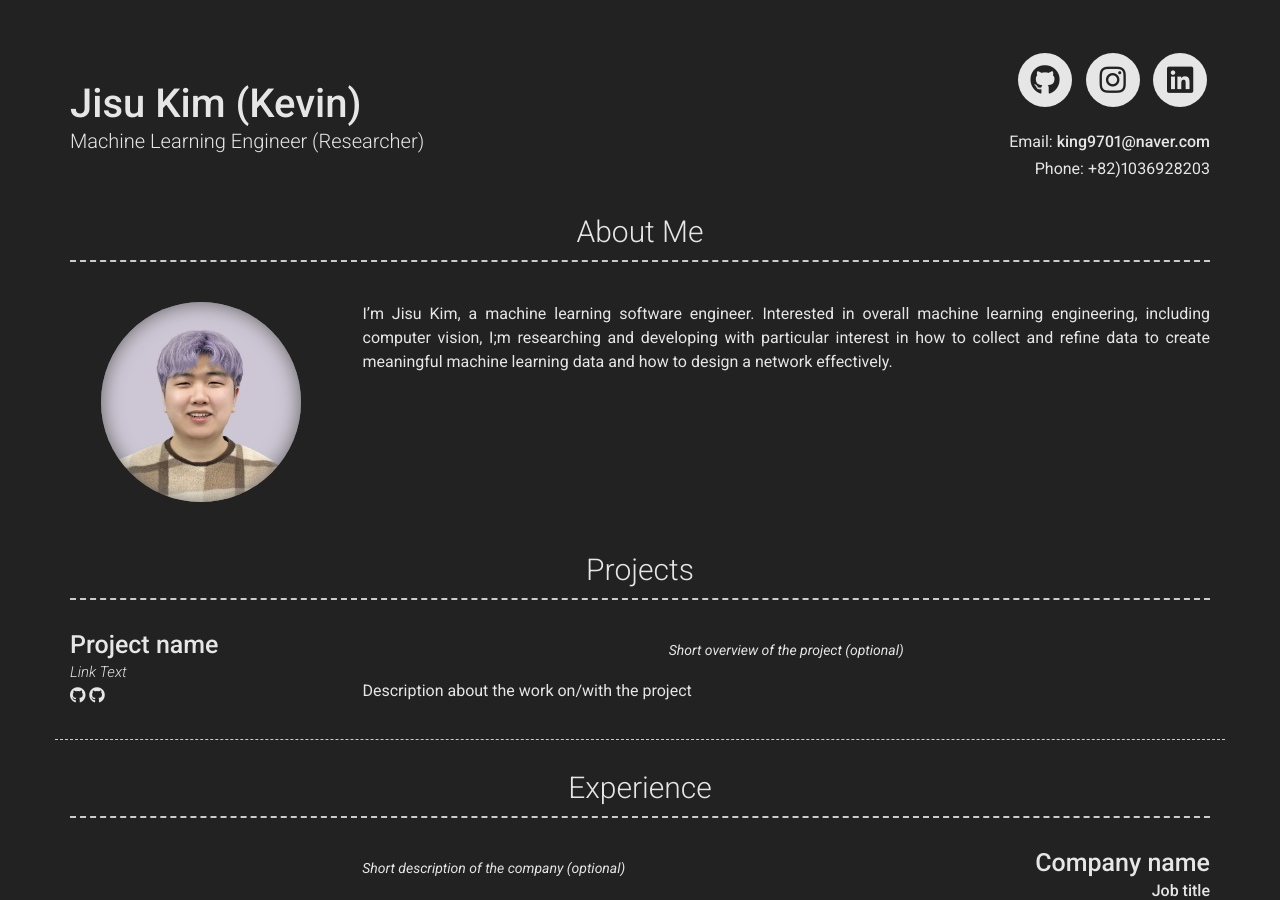
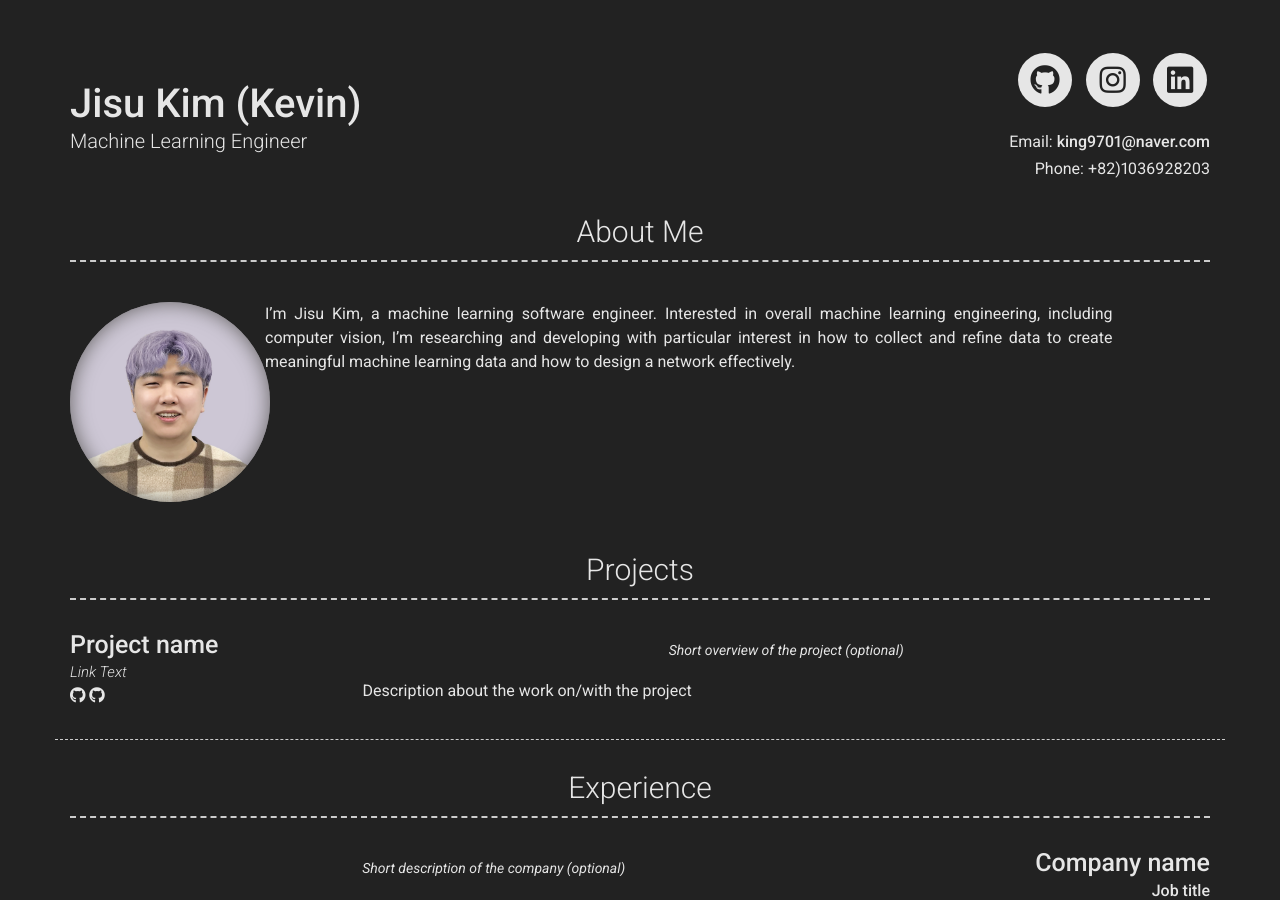
Before and after one commit to Kevin-JisuKim/Kevin-JisuKim.github.io, a Jekyll site: the page built from index.md, in a window 1280 px wide and 900 px high. Built offline with Jekyll 4.4.1, drawn with Linux system fonts in a browser that asks for light colours; nearby versions of some CDN libraries.

Commit message:
html modify test

```diff
--- a/_config.yml
+++ b/_config.yml
@@ -7,7 +7,7 @@ version: 2
 
 # Personal info
 name: Jisu Kim (Kevin)
-title: Machine Learning Engineer (Researcher)
+title: Machine Learning Engineer
 email: king9701@naver.com
 # email_title: Email (Email title override)
 phone: +82)1036928203
@@ -52,7 +52,8 @@ linkedin_username: jisu-kim-1293b3204
 # about_title: About Me (Use this to override about section title)
 about_profile_image: images/profile.jpg
 about_content: | # this will include new lines to allow paragraphs
-  I'm Jisu Kim, a machine learning software engineer. Interested in overall machine learning engineering, including computer vision, I;m researching and developing with particular interest in how to collect and refine data to create meaningful machine learning data and how to design a network effectively.
+  I'm Jisu Kim, a machine learning software engineer.
+  Interested in overall machine learning engineering, including computer vision, I'm researching and developing with particular interest in how to collect and refine data to create meaningful machine learning data and how to design a network effectively.
 
 content:
   - title: Projects # Title for the section
--- a/_includes/about.html
+++ b/_includes/about.html
@@ -3,11 +3,11 @@
   "About Me" }}</h3>
   <div class="row clearfix">
     {%- if site.about_profile_image -%}
-      <div class="col-xs-12 col-sm-4 col-md-3 no-print">
+      <div class="col-xs-6 col-sm-3 col-md-2 no-print">
         <span class="profile-img" style="background-image: url({{ site.about_profile_image | relative_url }})"></span>
       </div>
     {%- endif -%}
-    <div class="{{ 'col-xs-12 ' }}{%- if site.about_profile_image -%}col-sm-8 col-md-9 col-print-12{%- endif -%}">
+    <div class="{{ 'col-xs-6 ' }}{%- if site.about_profile_image -%}col-sm-8 col-md-9 col-print-12{%- endif -%}">
       {{ site.about_content | strip | markdownify }}
     </div>
   </div>
```
